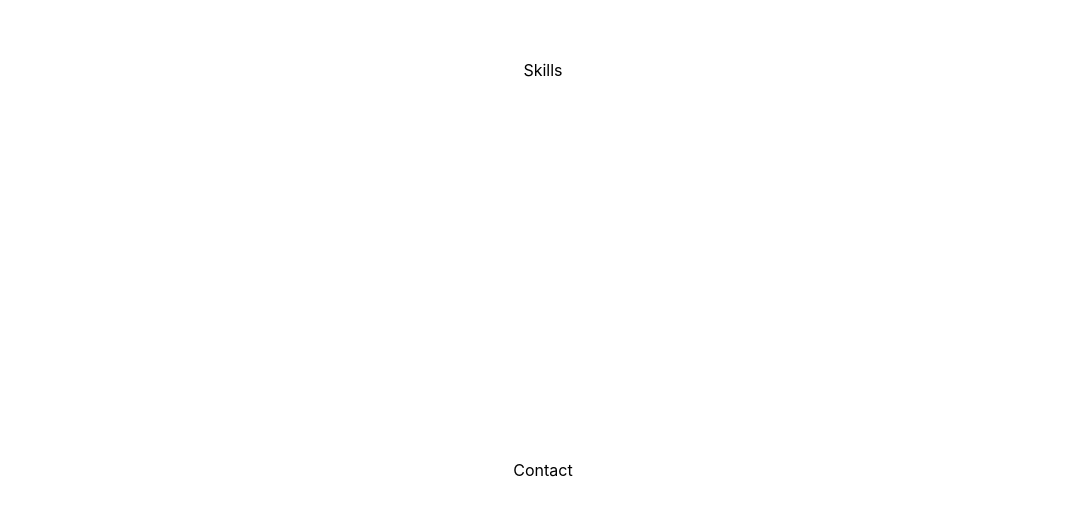
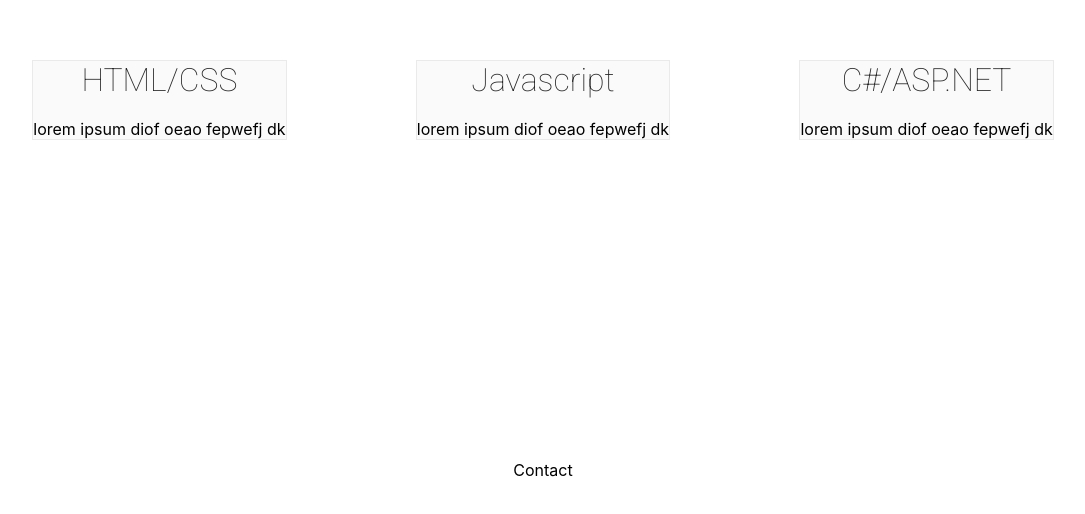
Before and after one commit to ajbates93/portfolioSite, a React (Create React App) app in the folder site/: page / in a window 1280 px wide. Shown: the part 1424-1938 px from the top of the page, without its empty margins (97-1182 px from the left). Built offline with nearby package versions, Linux system fonts and the light colour scheme.

Commit message:
add skills section with small content

```diff
--- a/site/src/components/content.tsx
+++ b/site/src/components/content.tsx
@@ -1,7 +1,8 @@
 import * as React from 'react'
 import '../less/content.css';
 
-import Portfolio from './sections/portfolio';
+import {Portfolio} from './sections';
+import {Skills} from './sections';
 
 export interface ContentProps {
 
@@ -16,7 +17,7 @@
             <main className="content">
                 <Portfolio title={"Portfolio using Typescript"} />
                 <section>About</section>
-                <section>Skills</section>
+                <Skills />
                 <section>Contact</section>
             </main>
         )
--- /dev/null
+++ b/site/src/components/sections/index.ts
@@ -0,0 +1,2 @@
+export * from './portfolio';
+export * from './skills';
--- a/site/src/components/sections/portfolio.tsx
+++ b/site/src/components/sections/portfolio.tsx
@@ -5,7 +5,7 @@
     title: string;
 }
 
-class Portfolio extends React.Component<PortfolioProps, {}> {
+export class Portfolio extends React.Component<PortfolioProps, {}> {
     constructor(props: PortfolioProps) {
         super(props);
     }
--- /dev/null
+++ b/site/src/components/sections/skills.tsx
@@ -0,0 +1,31 @@
+import * as React from "react";
+
+interface SkillsProps {
+
+}
+
+export class Skills extends React.Component<SkillsProps, {}> {
+    constructor(props: SkillsProps) {
+        super(props);
+    }
+    render() {
+        return (
+            <section id="skills">
+                <div className="skills-container">
+                    <div className="skill-item">
+                        <div className="skill-title">HTML/CSS</div>
+                        <div className="skill-text">lorem ipsum diof oeao fepwefj dk</div>
+                    </div>
+                    <div className="skill-item">
+                        <div className="skill-title">Javascript</div>
+                        <div className="skill-text">lorem ipsum diof oeao fepwefj dk</div>
+                    </div>
+                    <div className="skill-item">
+                        <div className="skill-title">C#/ASP.NET</div>
+                        <div className="skill-text">lorem ipsum diof oeao fepwefj dk</div>
+                    </div>
+                </div>
+            </section>
+        )
+    }
+}
--- a/site/src/less/content.css
+++ b/site/src/less/content.css
@@ -54,6 +54,22 @@
 main.content section {
   min-height: 50vh;
 }
+main.content section#skills .skills-container {
+  display: flex;
+  justify-content: space-evenly;
+  align-items: center;
+}
+main.content section#skills .skills-container .skill-item {
+  background-color: #fafafa;
+  border: 1px solid #eaeaea;
+}
+main.content section#skills .skills-container .skill-item .skill-title {
+  font-family: "Roboto", sans-serif;
+  font-size: 2rem;
+  color: #292929;
+  font-weight: 100;
+  margin-bottom: 20px;
+}
 footer {
   background-color: #292929;
   min-height: 500px;
--- a/site/src/less/content.less
+++ b/site/src/less/content.less
@@ -66,6 +66,27 @@
 main.content {
     section {
         min-height: 50vh;
+
+        &#skills {
+            .skills-container {
+                display: flex;
+                justify-content: space-evenly;
+                align-items: center;
+
+                .skill-item {
+                    background-color: #fafafa;
+                    border: 1px solid #eaeaea;
+
+                    .skill-title {
+                        font-family: @robo;
+                        font-size: 2rem;
+                        color: #292929;
+                        font-weight: 100;
+                        margin-bottom: 20px;
+                    }
+                }
+            }
+        }
     }
 }
 
```
